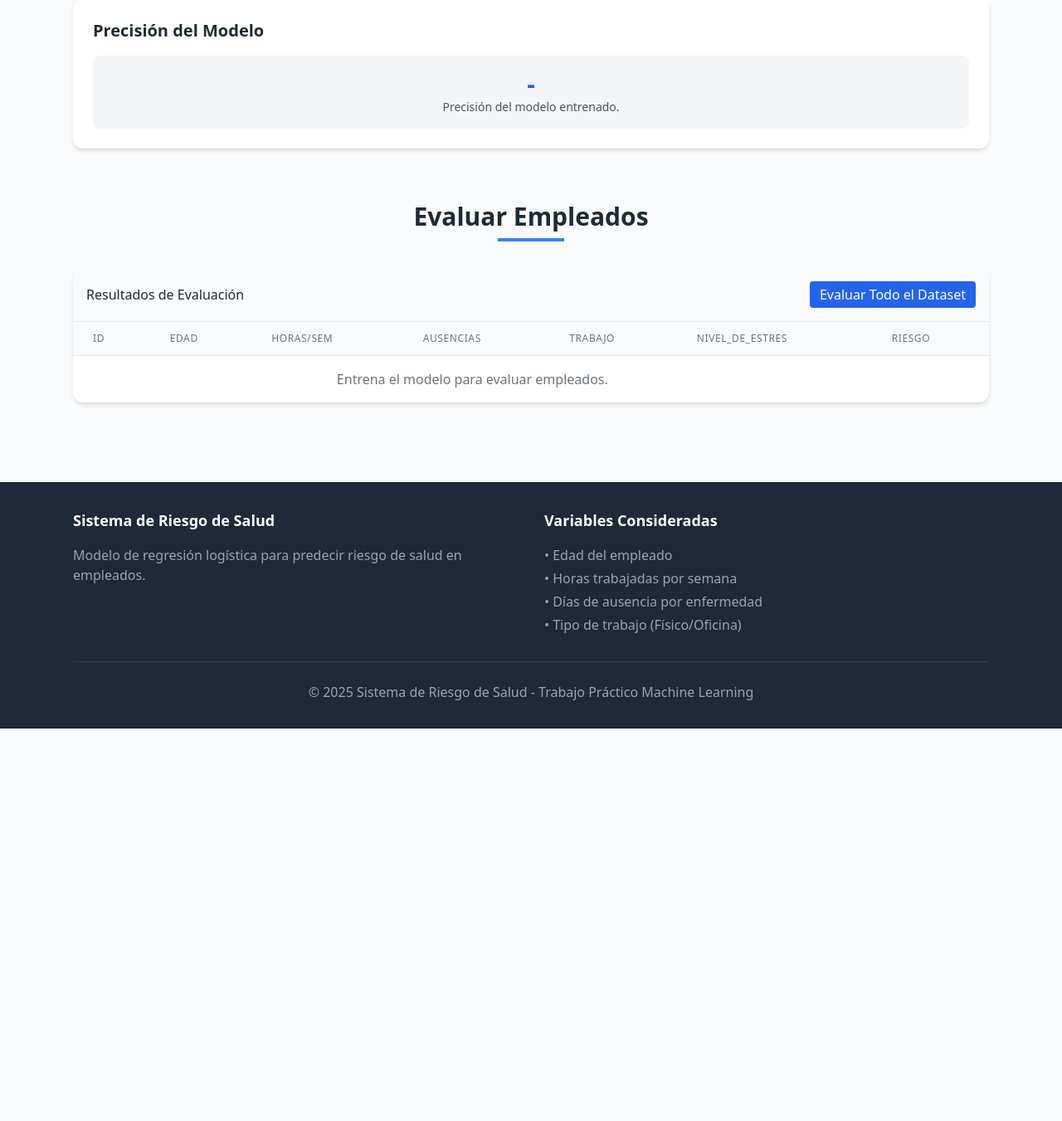
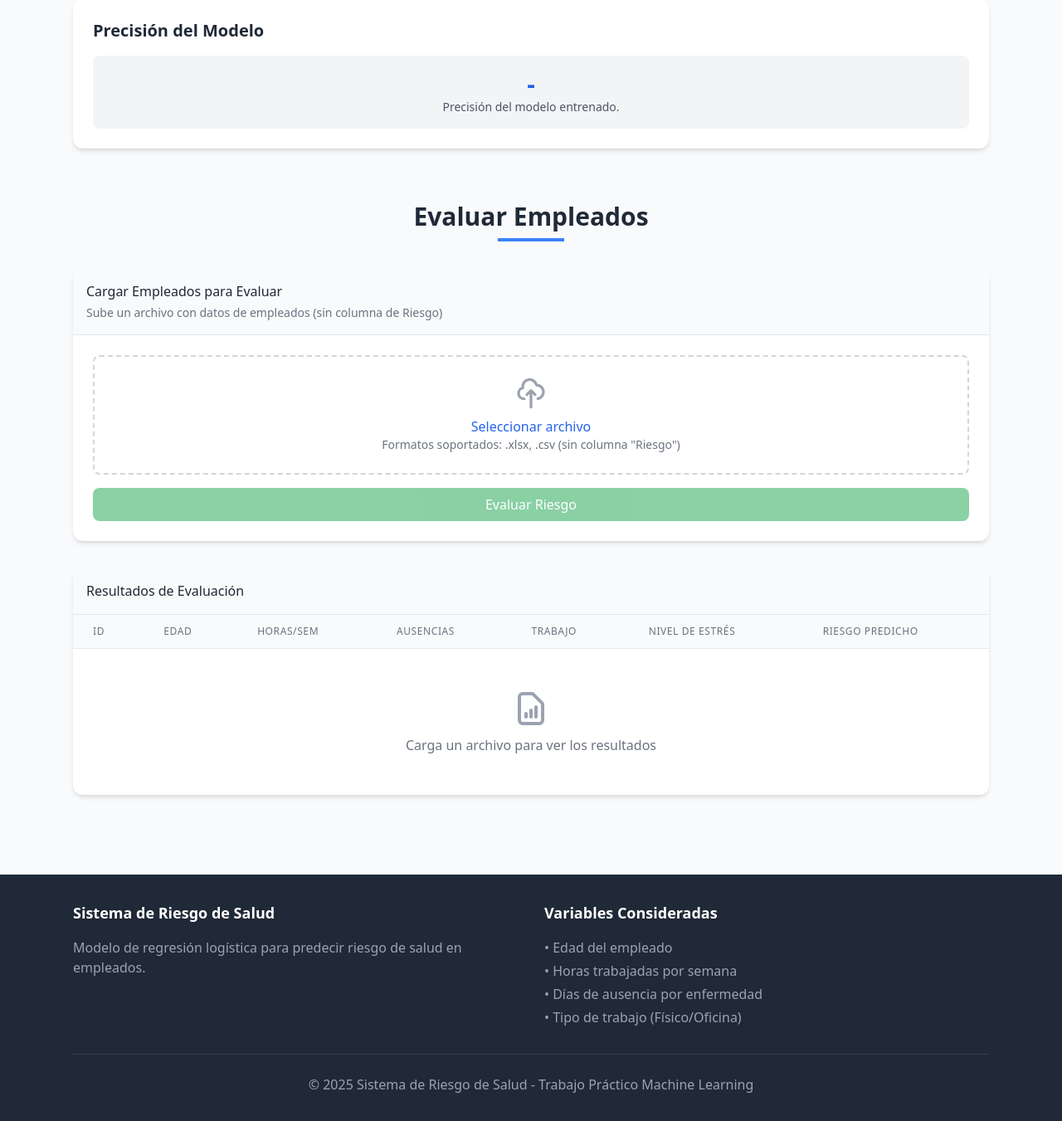
Before and after one commit to GonzaloKintal/TP-Inicial-Labo, a Django app: page / in a window 1280 px wide. Shown: the part 1135-2486 px from the top of the page at 83% size. Before the commit the page ends 2013 px from the top, so only its background shows below. Run offline with Django 5.2, Linux system fonts and the light colour scheme; some libraries are stand-ins or nearby versions.

Commit message:
seccion evaluar empleados mejorada en html

```diff
--- a/tp_inicial/my_app/templates/home.html
+++ b/tp_inicial/my_app/templates/home.html
@@ -250,15 +250,45 @@
                     <div class="w-20 h-1 bg-blue-500 mx-auto"></div>
                 </div>
 
+                <!-- Nueva sección para cargar archivo sin clasificar -->
+                <div class="bg-white rounded-xl shadow-md overflow-hidden mb-8">
+                    <div class="p-4 bg-gray-50 border-b">
+                        <h3 class="font-medium text-gray-800">Cargar Empleados para Evaluar</h3>
+                        <p class="text-sm text-gray-500 mt-1">Sube un archivo con datos de empleados (sin columna de Riesgo)</p>
+                    </div>
+                    <div class="p-6">
+                        <form id="evaluate-form" enctype="multipart/form-data">
+                            {% csrf_token %}
+                            <div class="mb-4">
+                                <label for="evaluate-file" class="file-input-label">
+                                    <svg xmlns="http://www.w3.org/2000/svg" class="h-10 w-10 mx-auto text-gray-400 mb-2" fill="none" viewBox="0 0 24 24" stroke="currentColor">
+                                        <path stroke-linecap="round" stroke-linejoin="round" stroke-width="2" d="M7 16a4 4 0 01-.88-7.903A5 5 0 1115.9 6L16 6a5 5 0 011 9.9M15 13l-3-3m0 0l-3 3m3-3v12" />
+                                    </svg>
+                                    <span id="evaluate-file-name" class="text-blue-600 font-medium">Seleccionar archivo</span>
+                                    <span class="block text-sm text-gray-500">Formatos soportados: .xlsx, .csv (sin columna "Riesgo")</span>
+                                    <input id="evaluate-file" name="evaluate_file" type="file" accept=".xlsx,.csv" class="hidden" required>
+                                </label>
+                            </div>
+                            <button type="submit" id="evaluate-button" class="w-full bg-green-600 text-white py-2 px-4 rounded-lg hover:bg-green-700 transition duration-300 disabled:opacity-50 disabled:cursor-not-allowed" disabled>
+                                Evaluar Riesgo
+                            </button>
+                        </form>
+                        <div id="evaluate-status" class="mt-2 text-sm text-center hidden"></div>
+                    </div>
+                </div>
+
+                <!-- Sección de resultados de evaluación -->
                 <div class="bg-white rounded-xl shadow-md overflow-hidden">
                     <div class="p-4 bg-gray-50 border-b flex justify-between items-center">
                         <h3 class="font-medium text-gray-800">Resultados de Evaluación</h3>
-                        <button id="predict-all" class="bg-blue-600 text-white text-base py-1 px-3 rounded hover:bg-blue-700 transition duration-300">
-                            Evaluar Todo el Dataset
-                        </button>
+                        <div>
+                            <button id="download-results" class="bg-indigo-600 text-white text-base py-1 px-3 rounded hover:bg-indigo-700 transition duration-300 hidden">
+                                Descargar Resultados
+                            </button>
+                        </div>
                     </div>
                     <div class="overflow-x-auto max-h-96">
-                        <table class="min-w-full divide-y divide-gray-200">
+                        <table class="min-w-full divide-y divide-gray-200" id="evaluation-results-table">
                             <thead class="bg-gray-50">
                                 <tr>
                                     <th class="px-6 py-3 text-left text-xs font-medium text-gray-500 uppercase tracking-wider">ID</th>
@@ -266,13 +296,20 @@
                                     <th class="px-6 py-3 text-left text-xs font-medium text-gray-500 uppercase tracking-wider">Horas/Sem</th>
                                     <th class="px-6 py-3 text-left text-xs font-medium text-gray-500 uppercase tracking-wider">Ausencias</th>
                                     <th class="px-6 py-3 text-left text-xs font-medium text-gray-500 uppercase tracking-wider">Trabajo</th>
-                                    <th class="px-6 py-3 text-left text-xs font-medium text-gray-500 uppercase tracking-wider">Nivel_de_Estres</th>
-                                    <th class="px-6 py-3 text-left text-xs font-medium text-gray-500 uppercase tracking-wider">Riesgo</th>
+                                    <th class="px-6 py-3 text-left text-xs font-medium text-gray-500 uppercase tracking-wider">Nivel de Estrés</th>
+                                    <th class="px-6 py-3 text-left text-xs font-medium text-gray-500 uppercase tracking-wider">Riesgo Predicho</th>
                                 </tr>
                             </thead>
-                            <tbody class="bg-white divide-y divide-gray-200" id="results-body">
+                            <tbody class="bg-white divide-y divide-gray-200" id="evaluation-results-body">
                                 <tr>
-                                    <td colspan="6" class="px-6 py-4 text-center text-gray-500">Entrena el modelo para evaluar empleados.</td>
+                                    <td colspan="7" class="px-6 py-4 text-center text-gray-500">
+                                        <div class="flex flex-col items-center justify-center py-8">
+                                            <svg xmlns="http://www.w3.org/2000/svg" class="h-12 w-12 text-gray-400 mb-2" fill="none" viewBox="0 0 24 24" stroke="currentColor">
+                                                <path stroke-linecap="round" stroke-linejoin="round" stroke-width="2" d="M9 17v-2m3 2v-4m3 4v-6m2 10H7a2 2 0 01-2-2V5a2 2 0 012-2h5.586a1 1 0 01.707.293l5.414 5.414a1 1 0 01.293.707V19a2 2 0 01-2 2z" />
+                                            </svg>
+                                            <p class="text-gray-500">Carga un archivo para ver los resultados</p>
+                                        </div>
+                                    </td>
                                 </tr>
                             </tbody>
                         </table>
```
Also changed, not shown: 2 other files.
